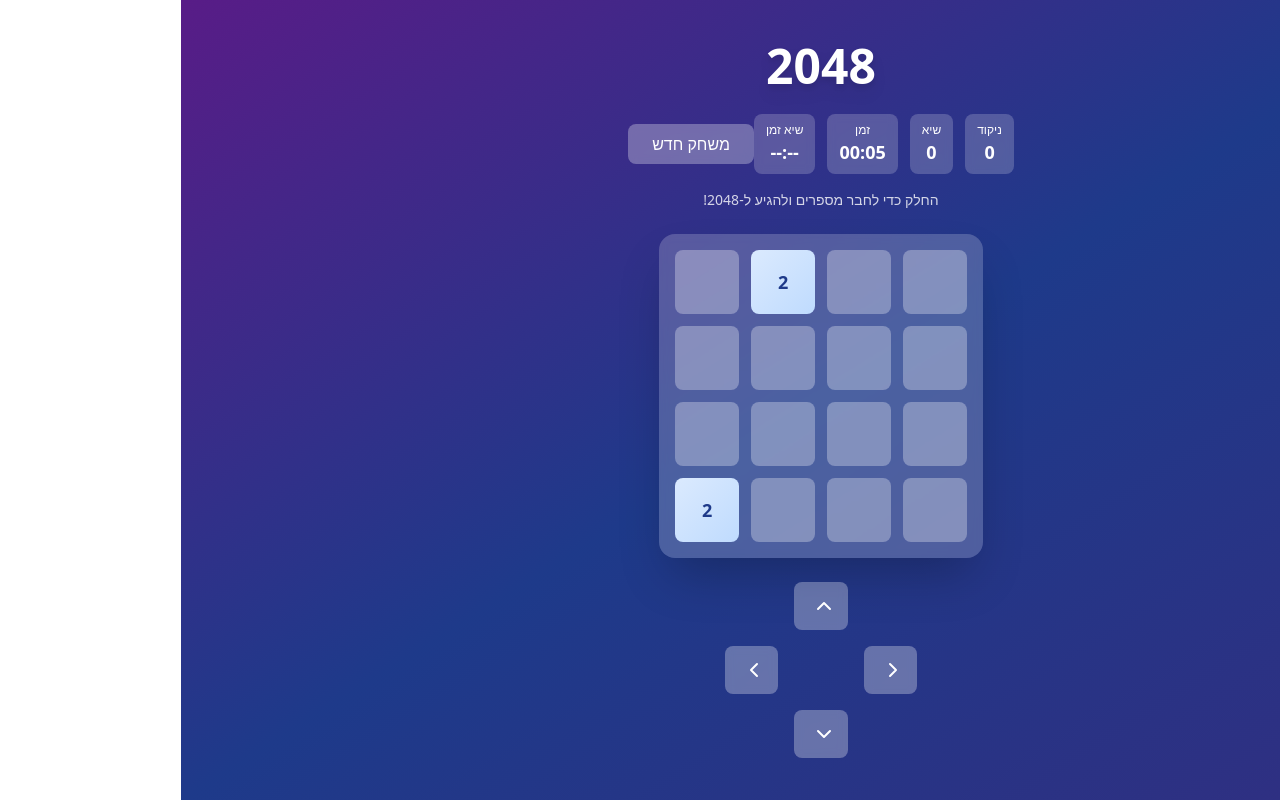
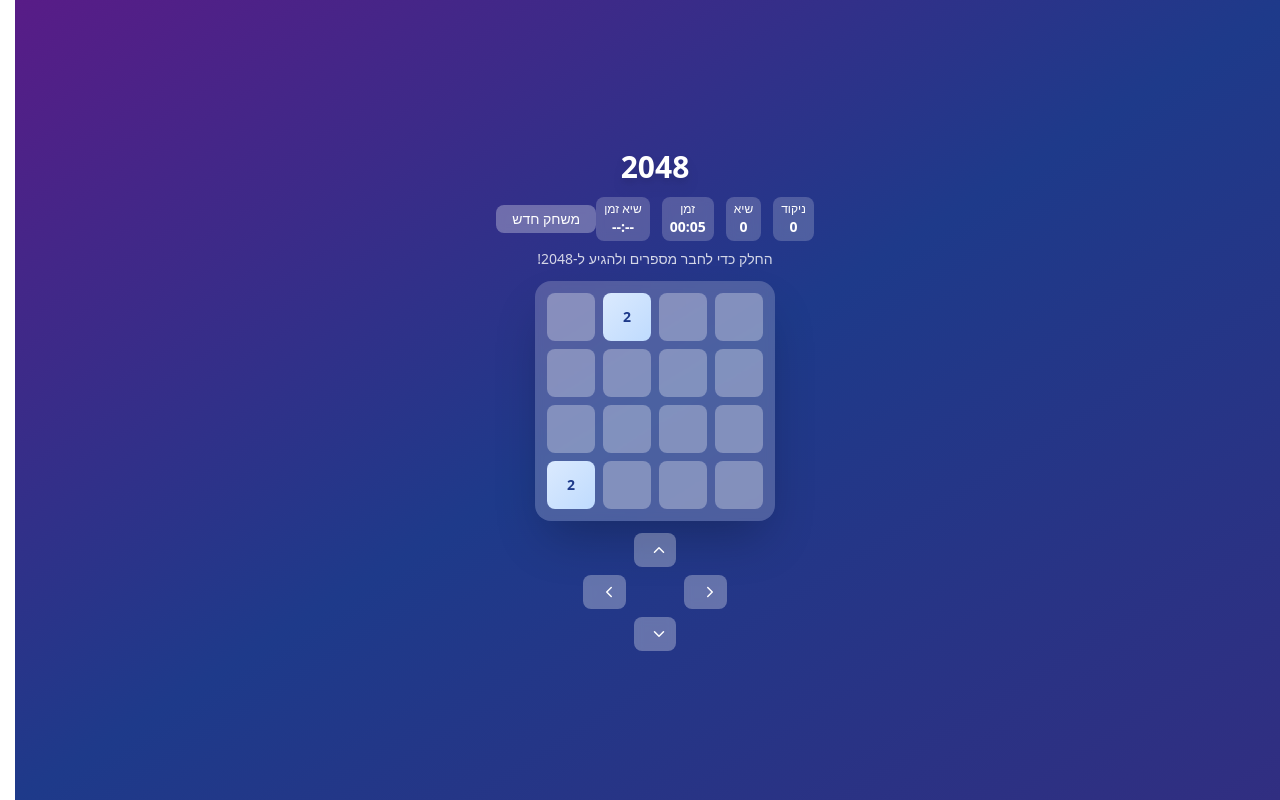
Before and after one commit to amichai1/tile-towers-android-fun, a React (Vite) app: page / in a window 1280 px wide. Built offline with nearby package versions, Linux system fonts and the light colour scheme.

Commit message:
Adjust layout for single-page view
Update the website to fit within a single page without scrolling. This includes adjusting the sizes of icons and the game board to ensure a cohesive and non-scrollable layout.

```diff
--- a/src/components/GameBoard.tsx
+++ b/src/components/GameBoard.tsx
@@ -37,10 +37,10 @@ const GameBoard = ({ board, onMove }: GameBoardProps) => {
 
   return (
     <div
-      className="bg-white bg-opacity-20 backdrop-blur-sm rounded-2xl p-4 shadow-2xl mb-6"
+      className="bg-white bg-opacity-20 backdrop-blur-sm rounded-2xl p-3 shadow-2xl mb-3"
       onTouchStart={handleTouchStart}
     >
-      <div className="grid grid-cols-4 gap-3">
+      <div className="grid grid-cols-4 gap-2">
         {board.map((row, rowIndex) =>
           row.map((value, colIndex) => (
             <GameTile
--- a/src/components/GameControls.tsx
+++ b/src/components/GameControls.tsx
@@ -8,36 +8,36 @@ interface GameControlsProps {
 
 const GameControls = ({ onMove }: GameControlsProps) => {
   return (
-    <div className="grid grid-cols-3 gap-4 w-48">
+    <div className="grid grid-cols-3 gap-2 w-36">
       <div></div>
       <button
         onClick={() => onMove('up')}
-        className="bg-white bg-opacity-30 hover:bg-opacity-40 backdrop-blur-sm text-white p-3 rounded-lg transition-all duration-200 transform hover:scale-105 active:scale-95"
+        className="bg-white bg-opacity-30 hover:bg-opacity-40 backdrop-blur-sm text-white p-2 rounded-lg transition-all duration-200 transform hover:scale-105 active:scale-95"
       >
-        <ChevronUp size={24} />
+        <ChevronUp size={18} />
       </button>
       <div></div>
 
       <button
         onClick={() => onMove('left')}
-        className="bg-white bg-opacity-30 hover:bg-opacity-40 backdrop-blur-sm text-white p-3 rounded-lg transition-all duration-200 transform hover:scale-105 active:scale-95"
+        className="bg-white bg-opacity-30 hover:bg-opacity-40 backdrop-blur-sm text-white p-2 rounded-lg transition-all duration-200 transform hover:scale-105 active:scale-95"
       >
-        <ChevronRight size={24} />
+        <ChevronRight size={18} />
       </button>
       <div></div>
       <button
         onClick={() => onMove('right')}
-        className="bg-white bg-opacity-30 hover:bg-opacity-40 backdrop-blur-sm text-white p-3 rounded-lg transition-all duration-200 transform hover:scale-105 active:scale-95"
+        className="bg-white bg-opacity-30 hover:bg-opacity-40 backdrop-blur-sm text-white p-2 rounded-lg transition-all duration-200 transform hover:scale-105 active:scale-95"
       >
-        <ChevronLeft size={24} />
+        <ChevronLeft size={18} />
       </button>
 
       <div></div>
       <button
         onClick={() => onMove('down')}
-        className="bg-white bg-opacity-30 hover:bg-opacity-40 backdrop-blur-sm text-white p-3 rounded-lg transition-all duration-200 transform hover:scale-105 active:scale-95"
+        className="bg-white bg-opacity-30 hover:bg-opacity-40 backdrop-blur-sm text-white p-2 rounded-lg transition-all duration-200 transform hover:scale-105 active:scale-95"
       >
-        <ChevronDown size={24} />
+        <ChevronDown size={18} />
       </button>
       <div></div>
     </div>
--- a/src/components/GameHeader.tsx
+++ b/src/components/GameHeader.tsx
@@ -11,35 +11,35 @@ interface GameHeaderProps {
 
 const GameHeader = ({ score, bestScore, gameTime, bestTime, onReset }: GameHeaderProps) => {
   return (
-    <div className="w-full mb-6">
-      <h1 className="text-5xl font-bold text-center text-white mb-6 drop-shadow-lg">2048</h1>
+    <div className="w-full mb-3">
+      <h1 className="text-3xl font-bold text-center text-white mb-3 drop-shadow-lg">2048</h1>
 
-      <div className="flex justify-between items-center mb-4">
+      <div className="flex justify-between items-center mb-2">
         <div className="flex gap-3">
-          <div className="bg-white bg-opacity-20 backdrop-blur-sm rounded-lg px-3 py-2 text-center">
+          <div className="bg-white bg-opacity-20 backdrop-blur-sm rounded-lg px-2 py-1 text-center">
             <div className="text-white text-xs font-medium">ניקוד</div>
-            <div className="text-white text-lg font-bold">{score.toLocaleString()}</div>
+            <div className="text-white text-sm font-bold">{score.toLocaleString()}</div>
           </div>
 
-          <div className="bg-white bg-opacity-20 backdrop-blur-sm rounded-lg px-3 py-2 text-center">
+          <div className="bg-white bg-opacity-20 backdrop-blur-sm rounded-lg px-2 py-1 text-center">
             <div className="text-white text-xs font-medium">שיא</div>
-            <div className="text-white text-lg font-bold">{bestScore.toLocaleString()}</div>
+            <div className="text-white text-sm font-bold">{bestScore.toLocaleString()}</div>
           </div>
 
-          <div className="bg-white bg-opacity-20 backdrop-blur-sm rounded-lg px-3 py-2 text-center">
+          <div className="bg-white bg-opacity-20 backdrop-blur-sm rounded-lg px-2 py-1 text-center">
             <div className="text-white text-xs font-medium">זמן</div>
-            <div className="text-white text-lg font-bold">{gameTime}</div>
+            <div className="text-white text-sm font-bold">{gameTime}</div>
           </div>
 
-          <div className="bg-white bg-opacity-20 backdrop-blur-sm rounded-lg px-3 py-2 text-center">
+          <div className="bg-white bg-opacity-20 backdrop-blur-sm rounded-lg px-2 py-1 text-center">
             <div className="text-white text-xs font-medium">שיא זמן</div>
-            <div className="text-white text-lg font-bold">{bestTime}</div>
+            <div className="text-white text-sm font-bold">{bestTime}</div>
           </div>
         </div>
 
         <button
           onClick={onReset}
-          className="bg-white bg-opacity-30 hover:bg-opacity-40 backdrop-blur-sm text-white px-6 py-2 rounded-lg font-medium transition-all duration-200 transform hover:scale-105"
+          className="bg-white bg-opacity-30 hover:bg-opacity-40 backdrop-blur-sm text-white px-4 py-1 rounded-lg font-medium text-sm transition-all duration-200 transform hover:scale-105"
         >
           משחק חדש
         </button>
--- a/src/components/GameTile.tsx
+++ b/src/components/GameTile.tsx
@@ -31,10 +31,10 @@ const GameTile = ({ value }: GameTileProps) => {
   return (
     <div
       className={`
-        w-16 h-16 rounded-lg flex items-center justify-center font-bold text-lg
+        w-12 h-12 rounded-lg flex items-center justify-center font-bold text-sm
         transform transition-all duration-150 ease-in-out
         ${getTileStyles(value)}
-        ${value >= 1024 ? 'text-sm' : ''}
+        ${value >= 1024 ? 'text-xs' : ''}
         ${value === 2048 ? 'animate-pulse' : ''}
       `}
     >
--- a/src/pages/Index.tsx
+++ b/src/pages/Index.tsx
@@ -3,7 +3,7 @@ import Game from '../components/Game';
 
 const Index = () => {
   return (
-    <div className="min-h-screen bg-gradient-to-br from-purple-900 via-blue-900 to-indigo-900 flex items-center justify-center p-4">
+    <div className="h-screen bg-gradient-to-br from-purple-900 via-blue-900 to-indigo-900 flex items-center justify-center p-2 overflow-hidden">
       <Game />
     </div>
   );
```
